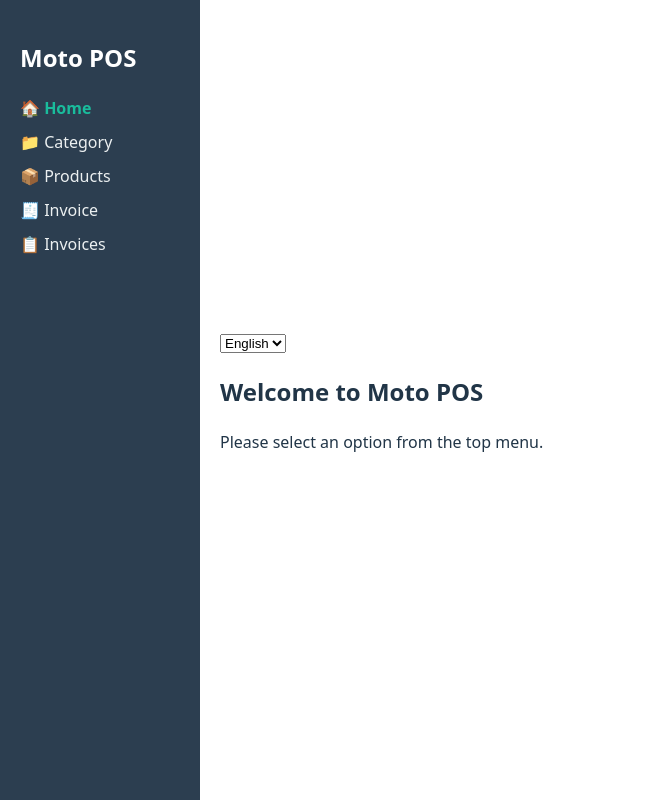
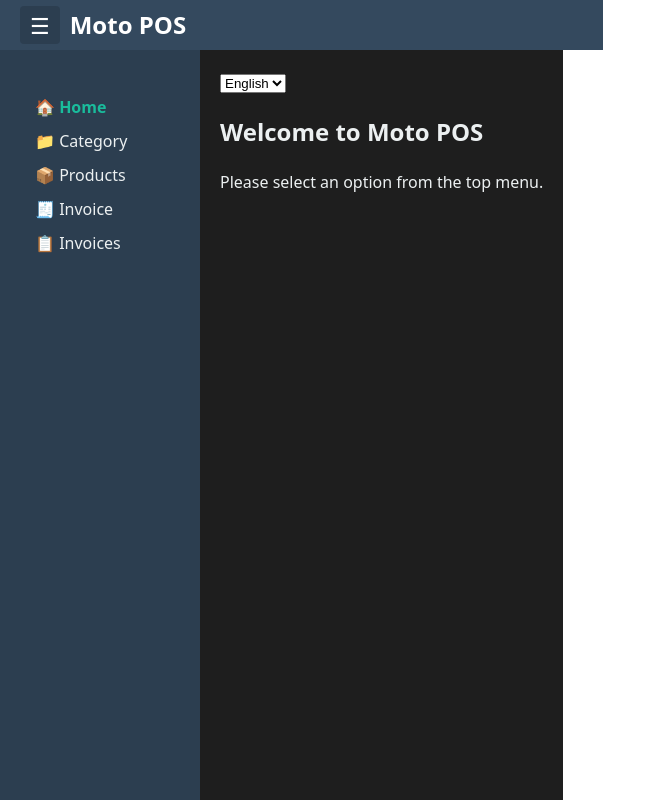
Before and after one commit to roni9843/KSA_SALES, a React (Vite) app in the folder renderer/: page / in a window 1280 px wide. Shown: the whole page, without its empty margins (0-666 px from the left). Built offline with nearby package versions, Linux system fonts and the light colour scheme.

Commit message:
UI update for Sidebar and Top

```diff
--- a/renderer/src/components/Layout.jsx
+++ b/renderer/src/components/Layout.jsx
@@ -1,12 +1,84 @@
+import { useState } from 'react';
 import Sidebar from './Sidebar';
 
 const Layout = ({ children }) => {
+    const [showSidebar, setShowSidebar] = useState(true);
+
+    const toggleSidebar = () => setShowSidebar(!showSidebar);
+
     return (
-        <div style={{ display: 'flex' }}>
-            <Sidebar />
-            <main style={{ marginLeft: '200px', padding: '20px', width: '100%' }}>
-                {children}
-            </main>
+        <div style={{ height: '100vh', display: 'flex', flexDirection: 'column' }}>
+            {/* 🔝 Topbar */}
+            <header
+                style={{
+                    height: '50px',
+                    backgroundColor: '#34495e',
+                    color: '#fff',
+                    display: 'flex',
+                    alignItems: 'center',
+                    padding: '0 20px',
+                    justifyContent: 'space-between',
+                    position: 'sticky',
+                    top: 0,
+                    zIndex: 1000,
+                    width: '100%',
+                    // marginLeft: showSidebar ? '200px' : '0px',
+                    // transition: 'margin-left 0.3s ease-in-out'
+                }}
+            >
+                <div style={{ display: 'flex', alignItems: 'center', gap: '10px' }}>
+                    <button
+                        onClick={toggleSidebar}
+                        style={{
+                            fontSize: '22px',
+                            background: '#2c3e50',
+                            color: '#fff',
+                            border: 'none',
+                            padding: '4px 10px',
+                            cursor: 'pointer',
+                            borderRadius: '4px'
+                        }}
+                    >
+                        ☰
+                    </button>
+                    <h2 style={{ margin: 0 }}>Moto POS</h2>
+                </div>
+            </header>
+
+            {/* 📦 Main Body */}
+            <div style={{ flex: 1, display: 'flex', overflow: 'hidden' }}>
+                {/* 📂 Sidebar */}
+                <aside
+                    style={{
+                        width: showSidebar ? '200px' : '0px',
+                        background: '#2c3e50',
+                        color: '#fff',
+                        overflowX: 'hidden',
+                        transition: 'width 0.3s ease-in-out'
+                    }}
+                >
+                    {showSidebar && (
+                        <div style={{ padding: '15px' }}>
+                            <Sidebar />
+                        </div>
+                    )}
+                </aside>
+
+                {/* 📄 Main Content */}
+                <main
+                    style={{
+                        flex: 1,
+                        padding: '20px',
+                        background: '#1e1e1e',
+                        color: '#ecf0f1',
+                        overflowY: 'auto',
+                        transition: 'all 0.3s ease',
+                        width: showSidebar ? 'calc(100% - 200px)' : '100%',
+                    }}
+                >
+                    {children}
+                </main>
+            </div>
         </div>
     );
 };
--- a/renderer/src/components/Sidebar.jsx
+++ b/renderer/src/components/Sidebar.jsx
@@ -9,23 +9,10 @@ const Sidebar = () => {
         { path: '/product', label: '📦 Products' },
         { path: '/create-invoice', label: '🧾 Invoice' },
         { path: '/invoices', label: '📋 Invoices' }
-
     ];
 
     return (
-        <div style={{
-            width: '200px',
-            background: '#2c3e50',
-            height: '100vh',
-            color: '#fff',
-            padding: '20px',
-            boxSizing: 'border-box',
-            position: 'fixed',
-            top: 0,
-            left: 0
-        }}>
-            <h2 style={{ color: '#fff' }}>Moto POS</h2>
-            <nav>
+        <div style={{ padding: '20px', color: '#fff' }}>
             {menuItems.map(item => (
                 <Link
                     key={item.path}
@@ -41,7 +28,6 @@ const Sidebar = () => {
                     {item.label}
                 </Link>
             ))}
-            </nav>
         </div>
     );
 };
```
Lines whose indentation alone changed are shown as unchanged.
